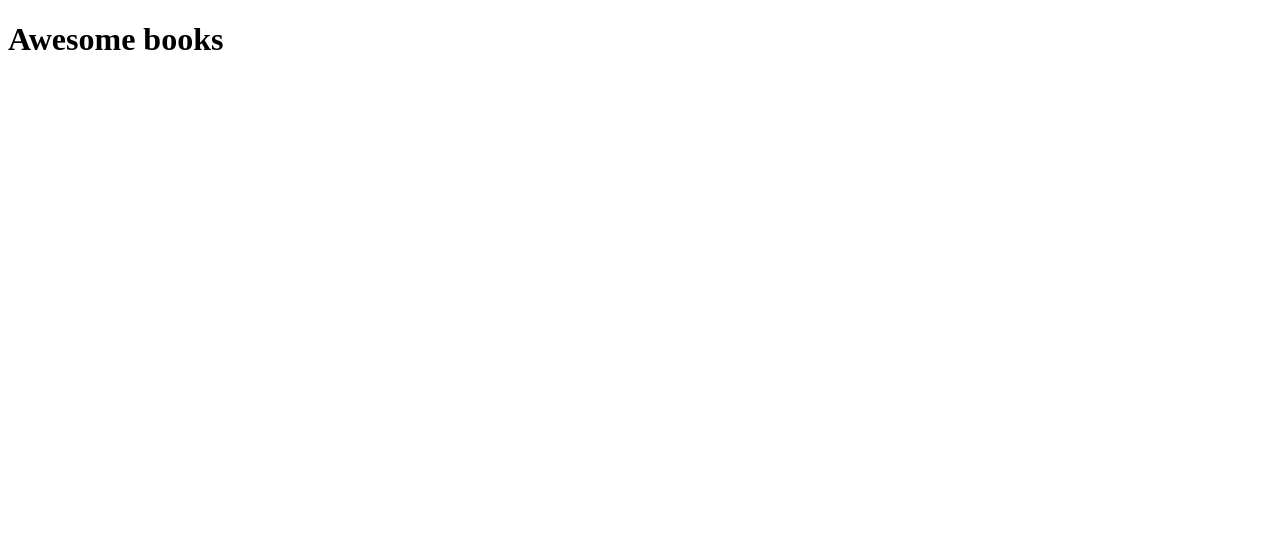
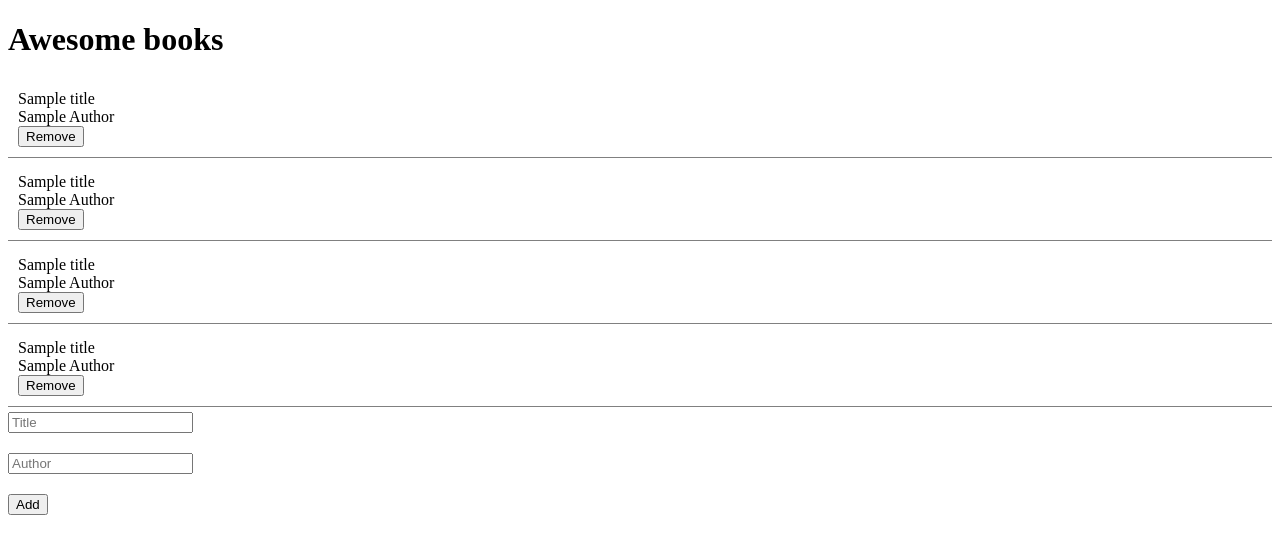
Before and after one commit to melaniesigrid/awesomeBooks, a website: page index.html in a window 1280 px wide. Drawn offline with Linux system fonts and the light colour scheme.

Commit message:
Add functions to create book objects and render them in the page

```diff
--- a/index.html
+++ b/index.html
@@ -16,7 +16,13 @@
 
   </div>
   <form>
-
+    <label for="title">
+      <input id="title" placeholder="Title">
+    </label>
+    <label for="author">
+      <input id="author" placeholder="Author">
+    </label>
+    <button type="button">Add</button>
   </form>
   <!--JavaScript file-->
   <script src="scripts.js"></script>
--- a/scripts.js
+++ b/scripts.js
@@ -0,0 +1,44 @@
+const library = [];
+
+function Book(title, author) {
+  this.title = title;
+  this.author = author;
+}
+
+function addBookToLibrary(title,author){
+  const book = new Book(title, author);
+  library.push(book);
+}
+
+const booksContainer = document.querySelector('.book-container');
+
+function renderBooks(){
+  for (let index = 0; index < library.length; index += 1){
+    const bookCard = document.createElement('div');
+    const cardTitle = document.createElement('p');
+    const cardAuthor = document.createElement('p');
+    const removeButton = document.createElement('button');
+
+    bookCard.classList.add('book-Card')
+
+    const book = library[index];
+    book.id = index;
+
+    cardTitle.textContent = book.title;
+    cardAuthor.textContent = book.author;
+    removeButton.textContent = 'Remove';
+
+    bookCard.appendChild(cardTitle);
+    bookCard.appendChild(cardAuthor);
+    bookCard.appendChild(removeButton);
+
+    booksContainer.appendChild(bookCard);
+  }
+}
+
+addBookToLibrary('Sample title', 'Sample Author');
+addBookToLibrary('Sample title', 'Sample Author');
+addBookToLibrary('Sample title', 'Sample Author');
+addBookToLibrary('Sample title', 'Sample Author');
+
+renderBooks();
--- a/styles.scss
+++ b/styles.scss
@@ -0,0 +1,23 @@
+form {
+  display: flex;
+  flex-direction: column;
+}
+
+p {
+  margin: 0;
+}
+
+form > * {
+  width: fit-content;
+  margin-bottom: 20px;
+}
+
+div {
+  box-sizing: border-box;
+}
+
+.book-Card {
+  padding: 10px;
+  margin-bottom: 5px;
+  border-bottom: 1px solid gray;
+}
```
Also changed, not shown: styles.css, 1 other file.
